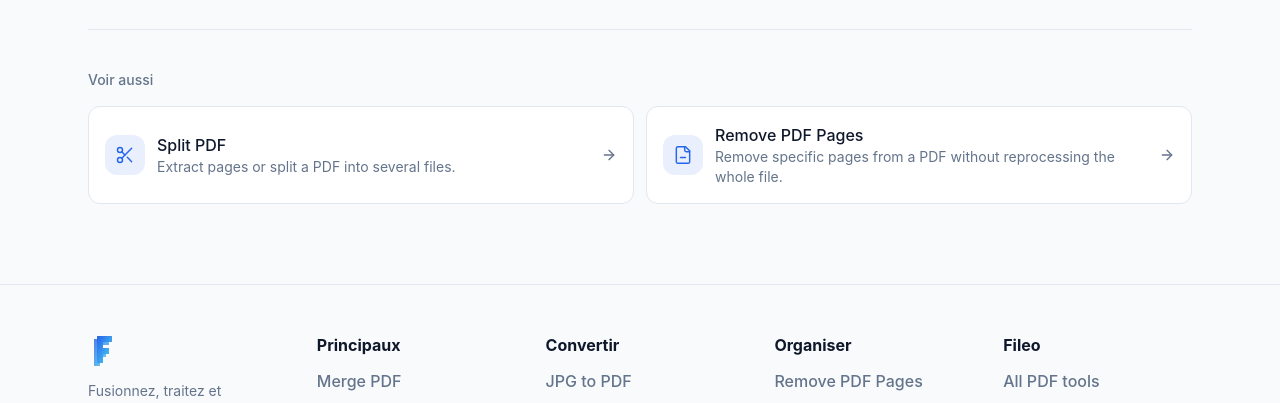
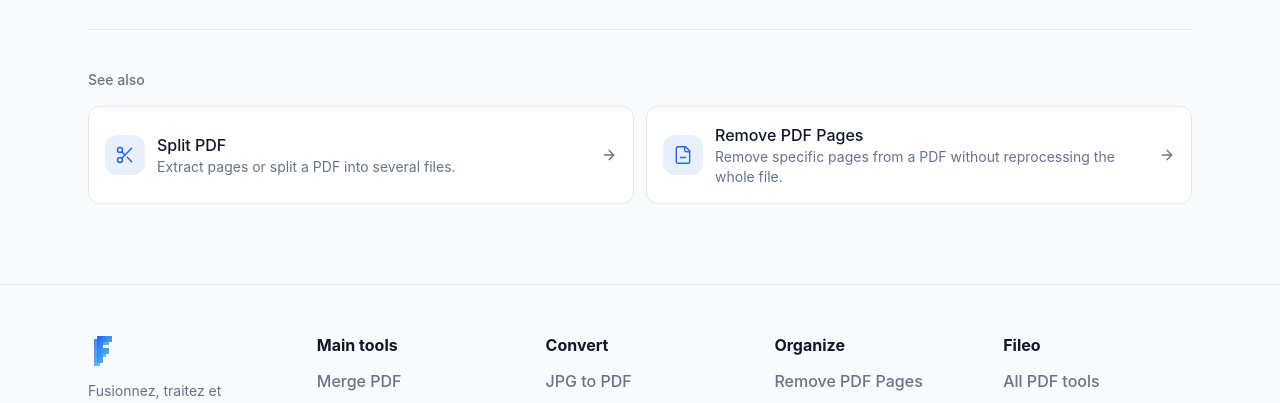
Before and after one commit to blueskyfix/fileo, a Next.js app: page /en/pdf/merge-pdf in a window 1280 px wide. Shown: the part 2394-2797 px from the top of the page. Built offline with nearby package versions, Linux system fonts and the light colour scheme; no server answers.

Commit message:
bugs seo repared

```diff
--- a/src/app/[locale]/image/compress-image/page.tsx
+++ b/src/app/[locale]/image/compress-image/page.tsx
@@ -17,6 +17,11 @@ async function loadContent(locale: AppLocale) {
   }
   return import("@/data/tools/fr/compress-image");
 }
+
+const relatedToolsTitle: Record<AppLocale, string> = {
+  fr: "Voir aussi",
+  en: "See also",
+};
 
 export async function generateMetadata({
   params,
@@ -44,6 +49,12 @@ export async function generateMetadata({
       url: `${siteConfig.url}/${locale}${path}`,
       images: [siteConfig.ogImage],
     },
+    twitter: {
+      card: "summary_large_image",
+      title: compressImageMeta.ogTitle,
+      description: compressImageMeta.ogDescription,
+      images: [siteConfig.ogImage],
+    },
   };
 }
 
@@ -58,6 +69,7 @@ export default async function CompressImagePage({
   params: Promise<{ locale: string }>;
 }) {
   const { locale } = await params;
+  const appLocale = locale as AppLocale;
   const {
     compressImageHero,
     compressImageHowItWorks,
@@ -65,14 +77,14 @@ export default async function CompressImagePage({
     compressImageUseCases,
     compressImageFaq,
     compressImageSummary,
-  } = await loadContent(locale as AppLocale);
+  } = await loadContent(appLocale);
 
   return (
     <Container className="pb-20">
       <ToolHeroSplit
         title={compressImageHero.title}
         description={compressImageHero.subtitle}
-        highlights={heroHighlights[locale as AppLocale]}
+        highlights={heroHighlights[appLocale]}
       >
         <CompressImageWidget />
       </ToolHeroSplit>
@@ -92,7 +104,10 @@ export default async function CompressImagePage({
 
       <ContentSummary text={compressImageSummary.text} />
 
-      <RelatedTools tools={getRelatedTools("compress-image", locale as AppLocale)} />
+      <RelatedTools
+        title={relatedToolsTitle[appLocale]}
+        tools={getRelatedTools("compress-image", appLocale)}
+      />
     </Container>
   );
 }
--- a/src/app/[locale]/layout.tsx
+++ b/src/app/[locale]/layout.tsx
@@ -21,44 +21,57 @@ export function generateStaticParams() {
   return routing.locales.map((locale) => ({ locale }));
 }
 
+const localizedDefaults: Record<AppLocale, { title: string; description: string; ogAlt: string }> = {
+  fr: {
+    title: `${siteConfig.name} | Outils PDF rapides et sécurisés`,
+    description: siteConfig.description,
+    ogAlt: `${siteConfig.name} — Traitez vos documents et images sensibles, sans les envoyer nulle part`,
+  },
+  en: {
+    title: `${siteConfig.name} | Fast, secure PDF tools`,
+    description:
+      "Merge, process, and organize your documents directly in your browser. Fast, secure, no file ever leaves your device.",
+    ogAlt: `${siteConfig.name} — Process your sensitive documents and images without sending them anywhere`,
+  },
+};
+
 export async function generateMetadata({
   params,
 }: {
   params: Promise<{ locale: string }>;
 }): Promise<Metadata> {
   const { locale } = await params;
+  const appLocale = locale as AppLocale;
+  const defaults = localizedDefaults[appLocale] ?? localizedDefaults.fr;
 
-  // TODO (étape 6 du chantier i18n) : title/description traduits.
-  // Pour l'instant seule la structure technique (lang, og:locale) change,
-  // le contenu textuel reste identique aux deux langues.
   return {
     title: {
-      default: `${siteConfig.name} | Outils PDF rapides et sécurisés`,
+      default: defaults.title,
       template: "%s",
     },
-    description: siteConfig.description,
+    description: defaults.description,
     metadataBase: new URL(siteConfig.url),
     openGraph: {
       title: siteConfig.name,
-      description: siteConfig.description,
+      description: defaults.description,
       url: `${siteConfig.url}/${locale}`,
       siteName: siteConfig.name,
       images: [
         {
-          url: "/og-image.png",
+          url: siteConfig.ogImage,
           width: 1200,
           height: 630,
-          alt: `${siteConfig.name} — Traitez vos documents et images sensibles, sans les envoyer nulle part`,
+          alt: defaults.ogAlt,
         },
       ],
-      locale: locale === "en" ? "en_US" : "fr_FR",
+      locale: appLocale === "en" ? "en_US" : "fr_FR",
       type: "website",
     },
     twitter: {
       card: "summary_large_image",
       title: siteConfig.name,
-      description: siteConfig.description,
-      images: ["/og-image.png"],
+      description: defaults.description,
+      images: [siteConfig.ogImage],
     },
   };
 }
@@ -76,7 +89,6 @@ export default async function LocaleLayout({
     notFound();
   }
 
-  // Active le rendu statique pour cette locale (recommandation next-intl).
   setRequestLocale(locale as AppLocale);
 
   const messages = await getMessages();
--- a/src/components/layout/footer.tsx
+++ b/src/components/layout/footer.tsx
@@ -3,12 +3,18 @@ import { useLocale, useTranslations } from "next-intl";
 import { Logo } from "@/components/brand/logo";
 import { Container } from "@/components/layout/container";
 import { siteConfig } from "@/core/config/site";
-import { getToolsByCategory, getToolLabel, toolCategoryLabels, type Tool } from "@/data/tools/tools";
+import { getToolsByCategory, getToolLabel, type Tool } from "@/data/tools/tools";
 import type { AppLocale } from "@/i18n/routing";
+
+const categoryLabels: Record<AppLocale, { main: string; convert: string; organize: string }> = {
+  fr: { main: "Principaux", convert: "Convertir", organize: "Organiser" },
+  en: { main: "Main tools", convert: "Convert", organize: "Organize" },
+};
 
 export function Footer() {
   const locale = useLocale() as AppLocale;
   const t = useTranslations("Footer");
+  const labels = categoryLabels[locale] ?? categoryLabels.fr;
   const mainTools = getToolsByCategory("main");
   const convertTools = getToolsByCategory("convert");
   const organizeTools = getToolsByCategory("organize");
@@ -31,9 +37,9 @@ export function Footer() {
             </p>
           </div>
 
-          <FooterColumn title={toolCategoryLabels.main} tools={mainTools} locale={locale} />
-          <FooterColumn title={toolCategoryLabels.convert} tools={convertTools} locale={locale} />
-          <FooterColumn title={toolCategoryLabels.organize} tools={organizeTools} locale={locale} />
+          <FooterColumn title={labels.main} tools={mainTools} locale={locale} />
+          <FooterColumn title={labels.convert} tools={convertTools} locale={locale} />
+          <FooterColumn title={labels.organize} tools={organizeTools} locale={locale} />
 
           <div>
             <p className="mb-3 text-base font-bold text-foreground">Fileo</p>
--- a/src/features/pdf/shared/components/related-tools.tsx
+++ b/src/features/pdf/shared/components/related-tools.tsx
@@ -2,6 +2,7 @@ import Link from "next/link";
 import type { LucideIcon } from "lucide-react";
 import { ArrowRight } from "lucide-react";
 import { useLocale } from "next-intl";
+import type { AppLocale } from "@/i18n/routing";
 
 interface RelatedTool {
   name: string;
@@ -15,14 +16,20 @@ interface RelatedToolsProps {
   tools: RelatedTool[];
 }
 
-export function RelatedTools({ title = "Voir aussi", tools }: RelatedToolsProps) {
-  const locale = useLocale();
+const defaultTitle: Record<AppLocale, string> = {
+  fr: "Voir aussi",
+  en: "See also",
+};
+
+export function RelatedTools({ title, tools }: RelatedToolsProps) {
+  const locale = useLocale() as AppLocale;
+  const resolvedTitle = title ?? defaultTitle[locale] ?? defaultTitle.fr;
 
   if (tools.length === 0) return null;
 
   return (
     <div className="mt-16 border-t border-border pt-10">
-      <h2 className="text-sm font-medium text-foreground-muted">{title}</h2>
+      <h2 className="text-sm font-medium text-foreground-muted">{resolvedTitle}</h2>
       <div className="mt-4 grid gap-3 sm:grid-cols-2">
         {tools.map((tool) => {
           const Icon = tool.icon;
```
